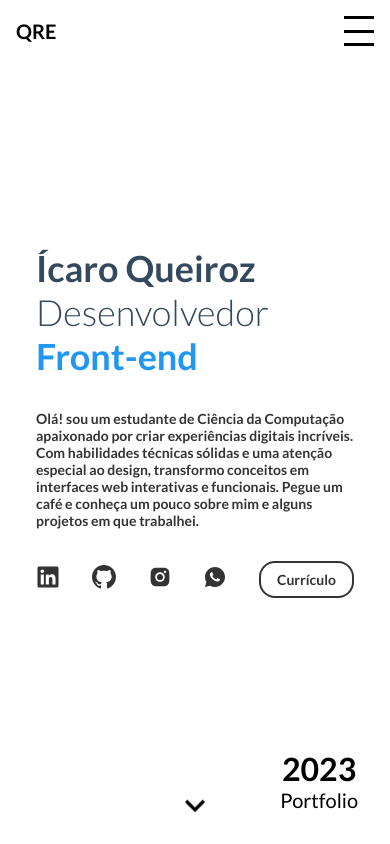
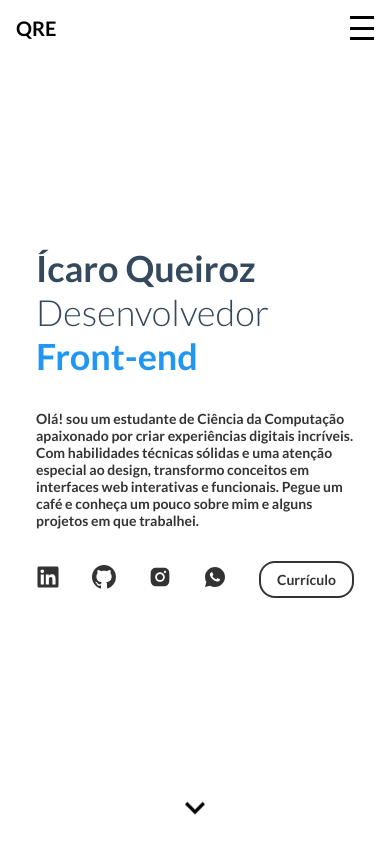
Before and after one commit to icaroQre/Portfolio, a Next.js app: page / in a window 390 px wide. Shown: the top 844 px of the page. Built offline with nearby package versions, Linux system fonts and the light colour scheme.

Commit message:
only hero section missing

```diff
--- a/src/app/components/Header/style.scss
+++ b/src/app/components/Header/style.scss
@@ -1,5 +1,6 @@
 .header {
-    width: 100vw;
+    width: 100%;
+    max-width: 100vw;
     display: flex;
     flex-direction: row;
     align-items: center;
--- a/src/app/components/HomeSection/index.tsx
+++ b/src/app/components/HomeSection/index.tsx
@@ -16,7 +16,7 @@ export default function Home () {
                 <p> Portfolio </p>
             </div>
             <MdOutlineKeyboardArrowDown className="arrow"/>
-            <div className="text-div" data-aos="fade-down">
+            <div className="text-div">
                 <div className="text-wrapper">
                 <motion.div
                 initial={{opacity: 0, translateY: -200} }
--- a/src/app/components/HomeSection/style.scss
+++ b/src/app/components/HomeSection/style.scss
@@ -5,6 +5,7 @@
     align-items: center;
     justify-content: center;
     flex-direction: row;
+    overflow-x: hidden;
 }
 
 .text-div {
@@ -14,6 +15,9 @@
     align-items: center;
     justify-content: center;
     flex-direction: column;
+    @media (max-width: 768px) {
+        width: 100vw;
+    }
 }
 
 .text-wrapper {
@@ -24,7 +28,7 @@
     justify-content: center;
 
     @media (max-width: 768px) {
-        width: 100vw;
+        width: 100%;
         padding: 0 36px;
         max-width: 500px;
     }
@@ -186,6 +190,9 @@
     flex-direction: column;
     font-size: 20px;
     color: var(--text-tertiary);
+    @media (max-width: 1024px) {
+        display: none;
+    }
 }
 .year {
     font-size: 32px;
--- a/src/app/components/MobileMenu/index.tsx
+++ b/src/app/components/MobileMenu/index.tsx
@@ -13,7 +13,7 @@ export default function MobileMenu () {
 
   return (
     <>
-    <div className={`hamburger-menu ${isOpen ? 'open' : ''}`} onClick={handleClick}>
+    <div className={`hamburger-menu ${isOpen ? 'open' : ''}`} onMouseOutCapture={handleClick}>
       <span className="bar"></span>
       <span className="bar"></span>
       <span className="bar"></span>
@@ -21,7 +21,7 @@ export default function MobileMenu () {
         <li> <Link to="home-container" smooth={true} > Home </Link> </li>
         <li> <Link to="about-container" smooth={true}> Sobre </Link> </li>
         <li> <Link to="home-container" smooth={true} > Contato </Link> </li>
-        <li><a href="https://github.com/icaroQre"> Git Hub </a></li>
+        <li> <a href="https://github.com/icaroQre"> Git Hub </a></li>
         <li> <Link to="project-container" smooth={true}> Projetos </Link> </li>
       </ul>
     </div>
--- a/src/app/components/MobileMenu/style.scss
+++ b/src/app/components/MobileMenu/style.scss
@@ -1,6 +1,6 @@
 .hamburger-menu {
-    width: 30px;
-    height: 30px;
+    width: 24px;
+    height: 24px;
     display: flex;
     flex-direction: column;
     justify-content: space-between;
@@ -15,7 +15,7 @@
       background-color: var(--color-secondary);
       position: absolute;
       z-index: 99;
-      top: 64px;
+      top: 56px;
       right: 0;
       border-bottom-left-radius: 16px;
       transition: all linear 80ms;
--- a/src/app/components/ProjectItem/style.scss
+++ b/src/app/components/ProjectItem/style.scss
@@ -1,6 +1,6 @@
 .project-item-container{
     width: 350px;
-    max-width: 450px;
+    max-width: 400px;
     height: 250px;
     margin: 32px;
     overflow: hidden;
@@ -15,6 +15,7 @@
         width: 80%;
         margin: 0;
         margin-bottom: 32px;
+        height: 200px;
     }
 }
 
@@ -51,6 +52,10 @@
     font-weight: bold;
     font-size: 16px;
     text-align: center;
+
+    @media (max-width: 1024px) {
+        font-size: 14px;
+    }
 }
 
 .description-link{
--- a/src/app/components/ProjectSection/style.scss
+++ b/src/app/components/ProjectSection/style.scss
@@ -6,6 +6,7 @@
     justify-content: center;
     flex-direction: column;
     padding: 128px 15%;
+    overflow-x: hidden;
 
     h1{
         color: var(--text-primary);
@@ -15,6 +16,10 @@
 
     @media (max-width: 1024px) {
         padding: 64px 0;
+
+        h1{
+            font-size: 18px;
+        }
     }
 }
 
```
